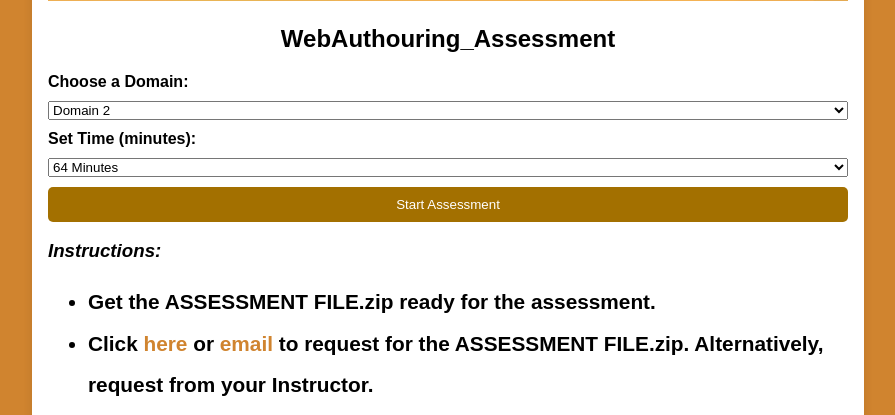
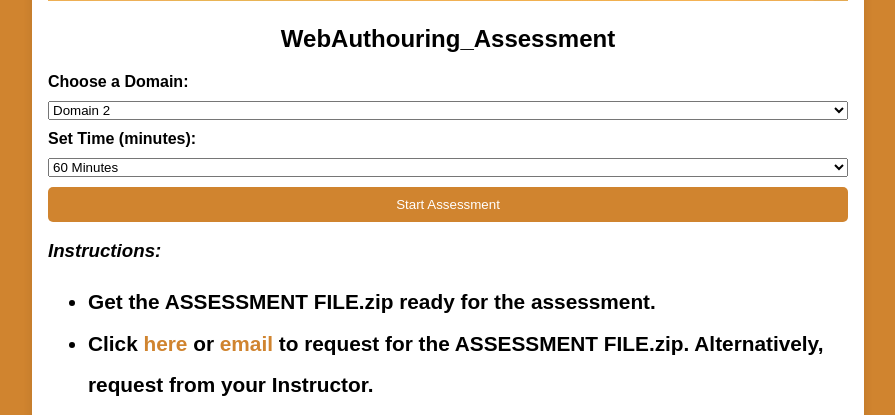
Before and after one commit to dtemilade/Assessments_WebAuthouring_MacTayLASG, a Flask app: page / in a window 1280 px wide. Shown: the part 175-590 px from the top of the page, without its empty margins (192-1087 px from the left). Run offline with Flask 3, Linux system fonts and the light colour scheme.

Commit message:
updating changes for uploading

```diff
--- a/app.py
+++ b/app.py
@@ -34,4 +34,4 @@ def domain4and5():
     return render_template('domain4and5.html')
 
 if __name__ == '__main__':
-    app.run(debug=True)
+    app.run(host='0.0.0.0', port=10000, debug=True)
--- a/static/css/styles.css
+++ b/static/css/styles.css
@@ -37,7 +37,7 @@
     }
     button {
       padding: 10px;
-      background: #A37000;
+      background: #D0842F;
       color: white;
       border: none;
       border-radius: 5px;
--- a/templates/domain2.html
+++ b/templates/domain2.html
@@ -3,6 +3,9 @@
 <head>
   <meta charset="UTF-8" />
   <title>DOMAIN 2 ASSESSMENT (MACTAY)</title>
+    <meta name="viewport" content="width=device-width, initial-scale=1">
+<meta name="keywords" content="Dreamweaver, Web Authouring, HTML, CSS, JS">
+<link rel="icon" href="../static/images/logo.png">
   <style>
     body {
       font-family: 'Segoe UI', sans-serif;
@@ -58,7 +61,7 @@
       bottom: 30px;
       padding: 12px 25px;
       font-size: 1rem;
-      background-color: #28a745;
+      background-color: #D0842F;
       color: white;
       border: none;
       border-radius: 6px;
--- a/templates/index.html
+++ b/templates/index.html
@@ -3,9 +3,9 @@
 <head>
   <meta charset="UTF-8">
   <title>WebAuthouring_MacTayLASG</title>
-  <style>
-
-  </style>
+    <meta name="viewport" content="width=device-width, initial-scale=1">
+<meta name="keywords" content="Dreamweaver, Web Authouring, HTML, CSS, JS">
+<link rel="icon" href="../static/images/logo.png">
   <link href="../static/css/styles.css" rel="stylesheet" type="text/css">
 </head>
 <body>
@@ -21,10 +21,10 @@
 
     <label for="time">Set Time (minutes):</label>
     <select name="time" id="time" required>
-      <option value="64">64 Minutes</option>
+      <option value="60">60 Minutes</option>
       <option value="40">40 Minutes</option>
-      <option value="30">32 Minutes</option>
-      <option value="20">21 Minutes</option>
+      <option value="30">30 Minutes</option>
+      <option value="20">20 Minutes</option>
     </select>
 
     <button type="submit">Start Assessment</button>
```
Also changed, not shown: templates/domain3.html (+5 -2 lines), templates/domain4and5.html (+6 -5 lines), static/images/logo.png (added).
